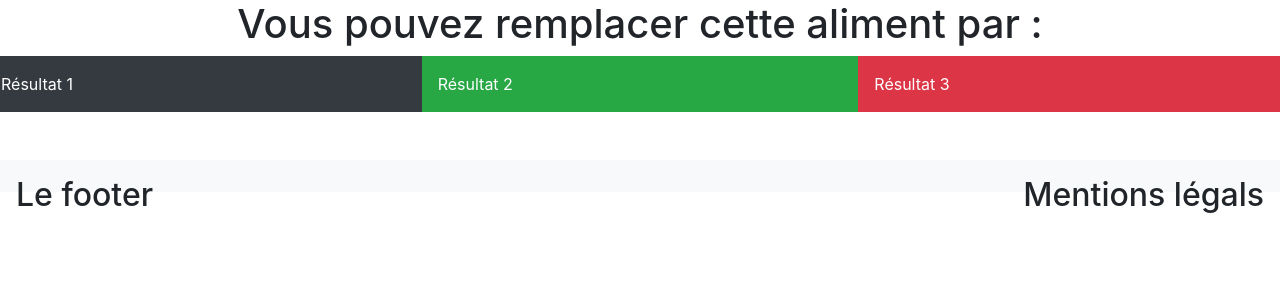
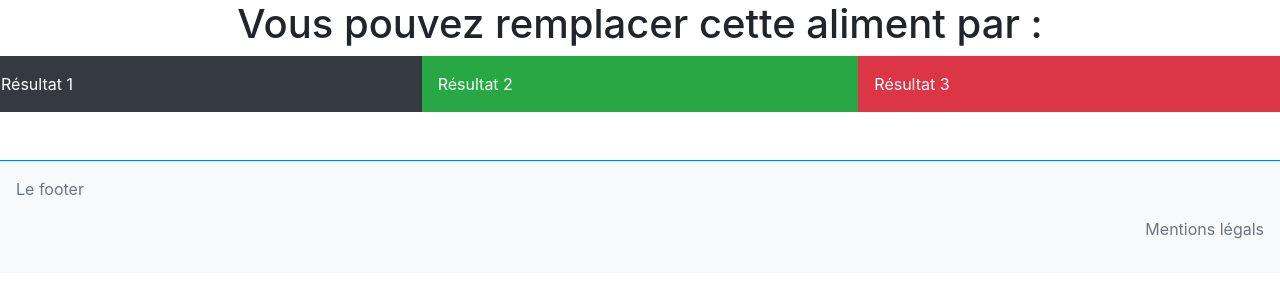
Before and after one commit to Wanbli83470/P8_ESTIVAL_THOMAS, a Django app: page /results in a window 1280 px wide. Shown: the part 126-426 px from the top of the page. Run offline with Django 3.2, Linux system fonts and the light colour scheme; some libraries are stand-ins or nearby versions.

```diff
--- a/Pur_Beurre/P8/templates/P8/base.html
+++ b/Pur_Beurre/P8/templates/P8/base.html
@@ -51,9 +51,9 @@
 
      <!-- Zone footer -->
 <footer>
-  <div class="mt-5 p-3 bg-light text-muter">
-    <h2 class="float-left">Le footer</h2>
-    <h2 class="float-right">Mentions légals</h2>
+  <div class="mt-5 p-3 bg-light text-muted border-top border-primary">
+    <p class="text-left">Le footer</p>
+    <p class="text-right">Mentions légals</p>
   </div>
 </footer>
 
```
